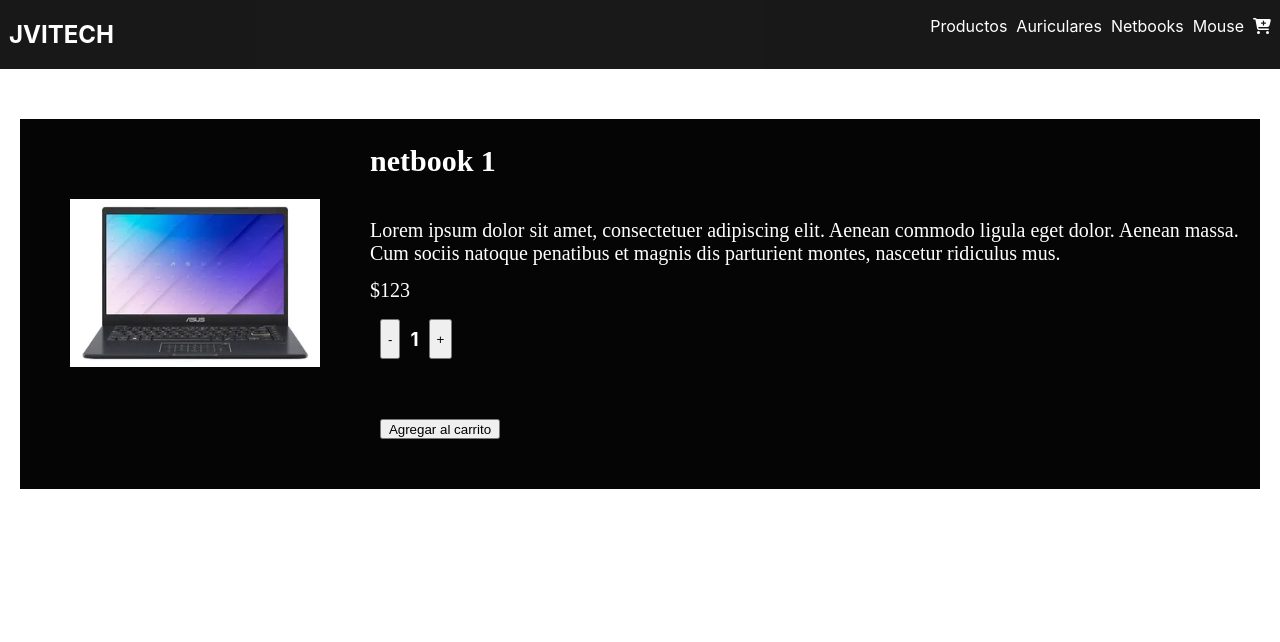
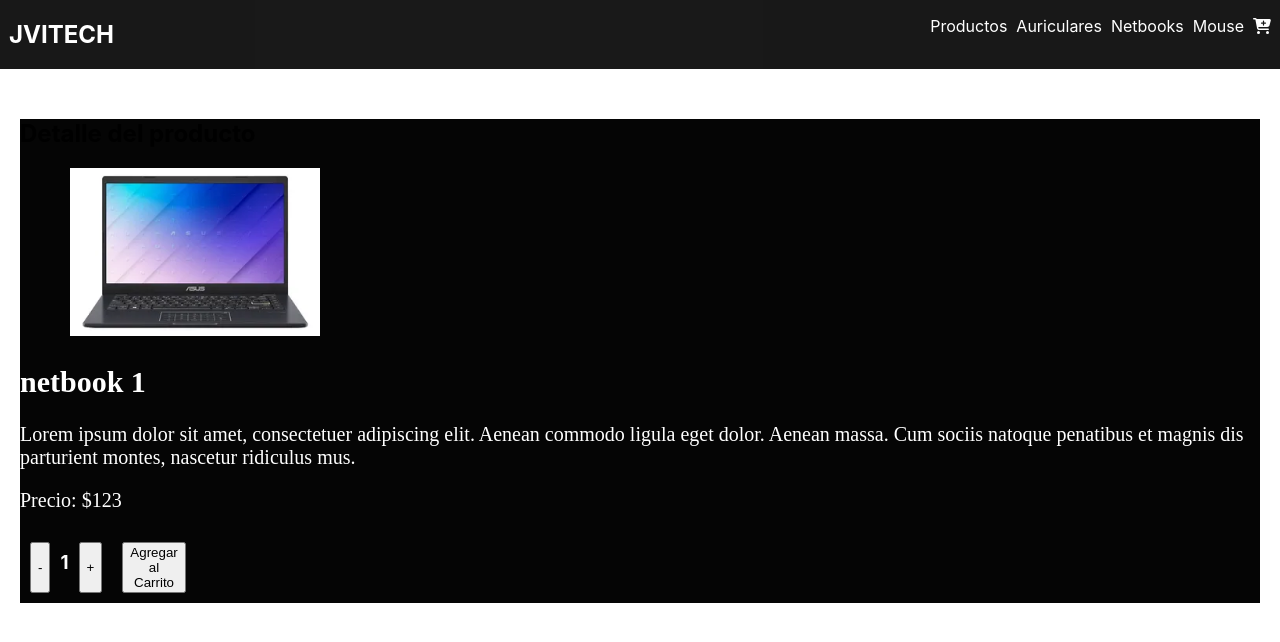
Before and after one commit to nunezjavier/react-javiernunez, a React (Create React App) app: page /detail/1 in a window 1280 px wide. Shown: the top 642 px of the page. Built offline with nearby package versions, Linux system fonts and the light colour scheme.

Commit message:
count en item detail

```diff
--- a/src/components/ItemCount.js
+++ b/src/components/ItemCount.js
@@ -1,14 +1,15 @@
 import React from "react";
 
-function ItemCount (props){
+
+function ItemCount ({stock, initial, addToCart }){
     const[clicks, setClicks] = React.useState(1)
 
     const handleIncrement =() =>{
-        clicks >= props.initial && clicks< props.stock ? setClicks(clicks + 1) : setClicks(clicks - 0)
+        clicks <= stock ? setClicks(clicks + 1) : setClicks(clicks - 0)
     }
     const handleDecrement =() =>{
 
-        clicks > props.initial ? setClicks(clicks - 1) : setClicks(clicks - 0)
+        clicks > initial ? setClicks(clicks - 1) : setClicks(clicks - 0)
     }
 
     return(
@@ -17,6 +18,7 @@ function ItemCount (props){
             <button onClick={handleDecrement} >-</button>
             <h3 className="click">{clicks}</h3>
             <button onClick={handleIncrement}>+</button>
+            <button onClick={() => addToCart(clicks)} className='product-addCart'>Agregar al Carrito</button>
         </div>
         </>
     )
--- a/src/components/ItemDetail/ItemDetail.js
+++ b/src/components/ItemDetail/ItemDetail.js
@@ -1,23 +1,37 @@
 import React from "react";
 import ItemCount from "../ItemCount";
 import "../ItemDetail/ItemDetail.css"
+import {useState} from 'react'
+import {Link} from "react-router-dom"
 
 
 function ItemDetail({img, nombre, desc, precio, stock}){
+    const [countCart,SetCount] = useState (0);
+
+    function addToCart(clicks) {
+        SetCount(clicks)
+        console.log("Has agregado " + clicks + " de " + nombre + " al carrito")
+    }
     return(
         <>
         <div className="cardsD">
-        <div className="grid">
-        <img className="itemDImg" src= {img} alt =''></img>
-        <h2 className="itemDNombre">{nombre}</h2>
-        <p className="desc">{desc}</p>
-        <p className="itemDPrecio">${precio}</p>
-        <div className="count"><ItemCount stock={stock} initial={1} /></div>
-        <button className="agregarCarrito">Agregar al carrito</button>
+        <h2 className="tituloD">Detalle del producto</h2>
+        <div className="divD">
+        <img className='itemDImg' src= {img} alt =''></img>
+        <h2 className='itemDNombre'>{nombre}</h2>
+        <p className='desc'>{desc}</p>
+        <p className='itemDPrecio'>Precio: ${precio}</p>
+        <div className="count">
+        {countCart === 0 ?
+                    <ItemCount stock={stock} initial={1} addToCart={addToCart} /> :
+                    <Link className='count' to={"/CartWidget"}>Ver Carrito</Link>}
+        </div>
+
         </div>
         </div>
         </>
     )
-}
+                }
+
 
 export default ItemDetail
--- a/src/components/ItemListConteiner.js
+++ b/src/components/ItemListConteiner.js
@@ -2,7 +2,7 @@ import React, {useEffect, useState} from "react"
 import ItemList from "./ItemList/ItemList"
 import {useParams} from "react-router-dom"
 import dataProducts from './Data/Data';
-import getProduct from "../helpers/getProducts";
+import getProduct from "./helpers/getProduct"
 
 function ItemListConteiner(){
     const [data, setData] = useState([]);
```
